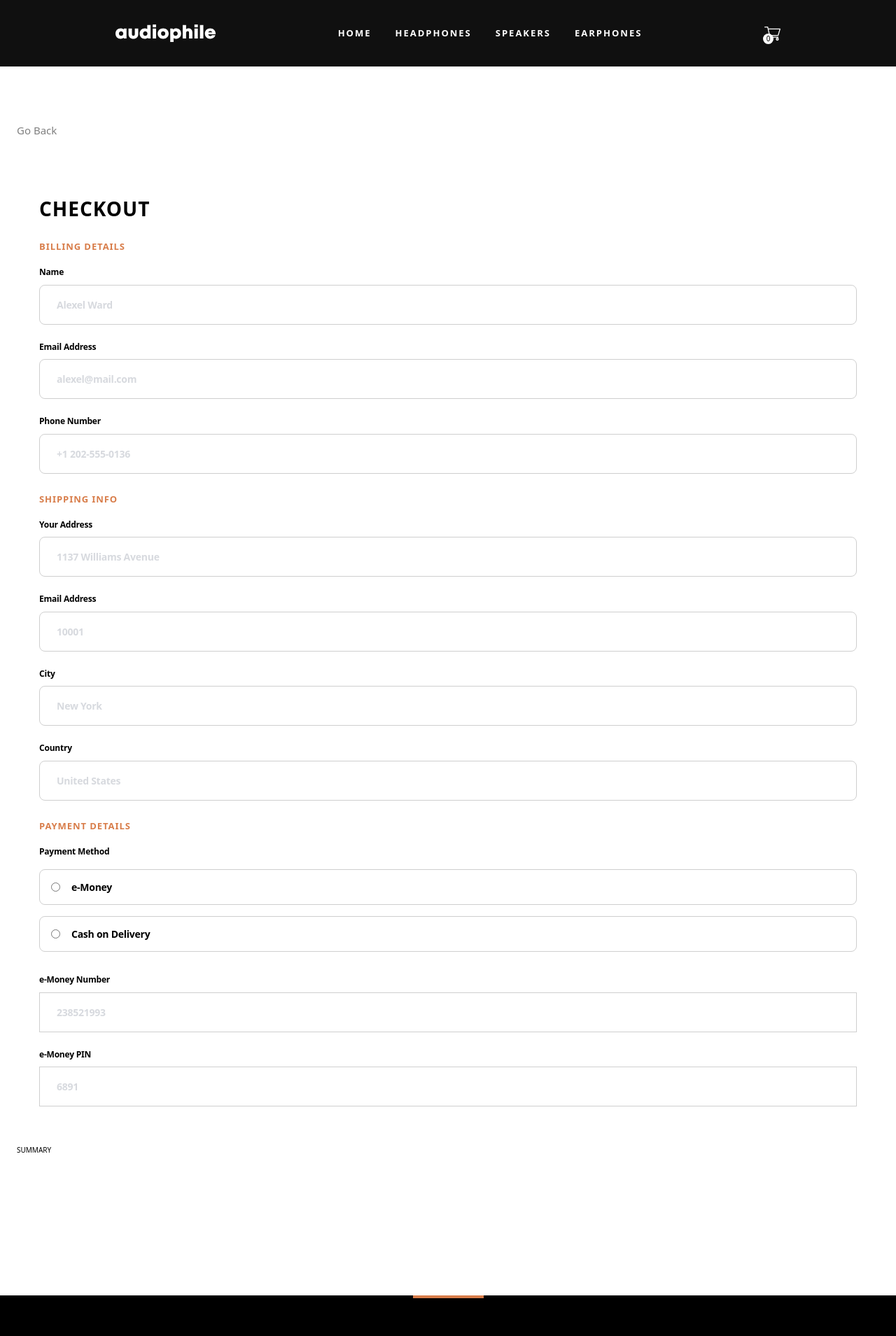
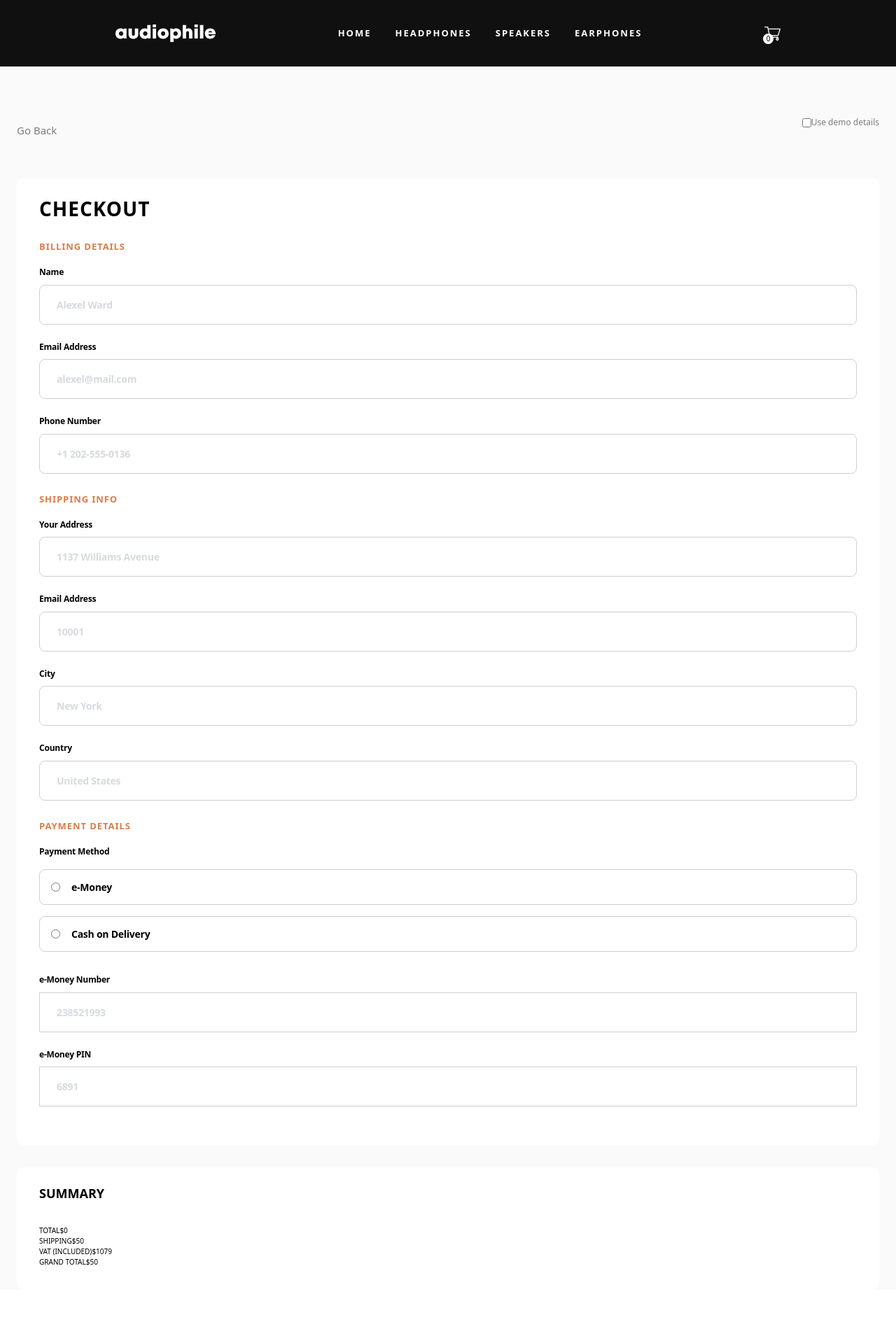
Before and after one commit to presh-031/audiophile, a Next.js app: page /checkout in a window 1280 px wide. Shown: the top 1909 px of the page at 70% size. Built offline with nearby package versions, Linux system fonts and the light colour scheme.

Commit message:
feat: onto styling summary card completely

```diff
--- a/components/Summary.jsx
+++ /dev/null
@@ -1,10 +0,0 @@
-const Summary = () => {
-  return (
-    <div>
-      {" "}
-      <p>SUMMARY</p>
-    </div>
-  );
-};
-
-export default Summary;
--- /dev/null
+++ b/components/Summary/Item.jsx
@@ -0,0 +1,31 @@
+import {
+  decrementQuantity,
+  incrementQuantity,
+} from "../../features/cart/cartSlice";
+
+import Image from "next/image";
+import { useDispatch } from "react-redux";
+
+const Item = ({ id, image, name, price, quantity }) => {
+  // console.log(id, image, name, price, quantity);
+  const dispatch = useDispatch();
+
+  return (
+    <div className="mb-[2.4rem] flex items-center gap-[1.6rem] ">
+      <div>
+        <Image src={image.mobile.slice(1)} alt="item" width={64} height={64} />
+      </div>
+
+      <div className=" flex flex-1 flex-col font-bold leading-[2.5rem]">
+        <p className="w-[7rem] truncate text-[1.5rem] ">{name}</p>
+        <p className="text-[1.4rem] font-medium opacity-50  ">${price}</p>
+      </div>
+
+      <p className=" text-[1.5rem] font-bold leading-[2.5rem] tracking-[1px] text-black  opacity-50 ">
+        x{quantity}
+      </p>
+    </div>
+  );
+};
+
+export default Item;
--- /dev/null
+++ b/components/Summary/index.jsx
@@ -0,0 +1,61 @@
+import { useDispatch, useSelector } from "react-redux";
+import Item from "./Item";
+
+const Summary = () => {
+  const cart = useSelector((state) => state.cart);
+
+  console.log(cart);
+
+  const getTotal = () => {
+    let totalQuantity = 0;
+    let totalPrice = 0;
+    cart.forEach((item) => {
+      totalQuantity += item.quantity;
+      totalPrice += item.price * item.quantity;
+    });
+    return { totalPrice, totalQuantity };
+  };
+
+  // demo shipping and vat values
+  const shipping = 50;
+  const VAT = 1079;
+
+  // grand total (includes shipping)
+  const grandTotal = getTotal().totalPrice + shipping;
+
+  return (
+    <div className="mt-[3.2rem] rounded-[8px] bg-[#FFFFFF] px-[3.2rem] pb-[3.1rem] pt-[2.4rem] ">
+      <p className="text-[1.8rem] font-bold text-black ">SUMMARY</p>
+
+      {cart?.map((item) => (
+        <Item
+          key={item.id}
+          id={item.id}
+          image={item.image}
+          name={item.name}
+          price={item.price}
+          quantity={item.quantity}
+        />
+      ))}
+
+      <div className="mt-[3.2rem]">
+        <span>TOTAL</span>
+        <span>${getTotal().totalPrice}</span>
+      </div>
+      <div>
+        <span>SHIPPING</span>
+        <span>${shipping}</span>
+      </div>
+      <div>
+        <span>VAT (INCLUDED)</span>
+        <span>${VAT}</span>
+      </div>
+      <div>
+        <span>GRAND TOTAL</span>
+        <span>${grandTotal}</span>
+      </div>
+    </div>
+  );
+};
+
+export default Summary;
--- a/context/menuContext.js
+++ /dev/null
@@ -1,11 +0,0 @@
-import { createContext, useState } from "react";
-
-export const Menu = createContext(null);
-
-function Context({ children }) {
-  const [menu, setMenu] = useState();
-
-  return <Menu.Provider value={{ menu, setMenu }}>{children}</Menu.Provider>;
-}
-
-export default Context;
--- a/pages/_app.js
+++ b/pages/_app.js
@@ -1,14 +1,11 @@
 import "@/styles/globals.css";
 
 import Layout from "@/components/Layout";
-import Context from "../context/menuContext";
 
 export default function App({ Component, pageProps }) {
   return (
-    <Context>
-      <Layout>
-        <Component {...pageProps} />
-      </Layout>
-    </Context>
+    <Layout>
+      <Component {...pageProps} />
+    </Layout>
   );
 }
--- a/pages/checkout.js
+++ b/pages/checkout.js
@@ -3,8 +3,20 @@ import Summary from "@/components/Summary";
 
 const checkout = () => {
   return (
-    <div className="px-[2.4rem]">
-      <BackBtn />
+    <div className="bg-[#fafafa] px-[2.4rem]">
+      <div className="flex items-center justify-between">
+        <BackBtn />
+        <div className="flex items-center justify-between">
+          <input type="checkbox" id="demo" />
+          <label
+            for="demo"
+            className=" text-[1.2rem] font-medium  text-[#000000] opacity-50"
+          >
+            Use demo details
+          </label>
+        </div>
+      </div>
+
       <div>
         <div className="rounded-[8px] bg-[#FFFFFF] px-[3.2rem] pb-[3.1rem] pt-[2.4rem] ">
           <p className="mb-[2.3rem] text-[2.8rem] font-bold leading-[3.825rem] tracking-[0.1rem]">
```
